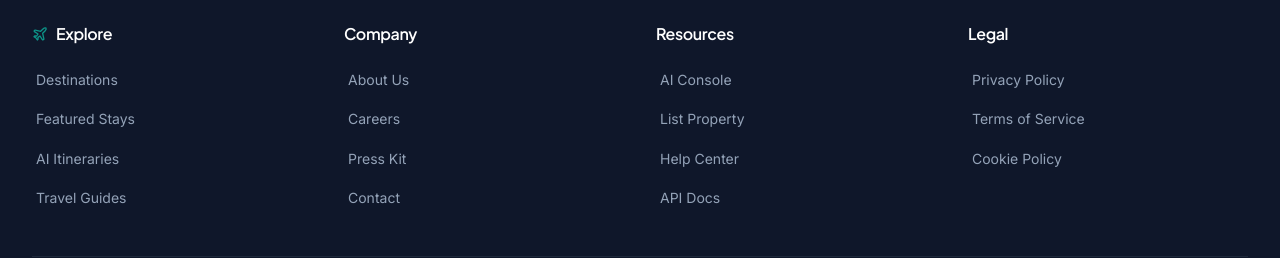
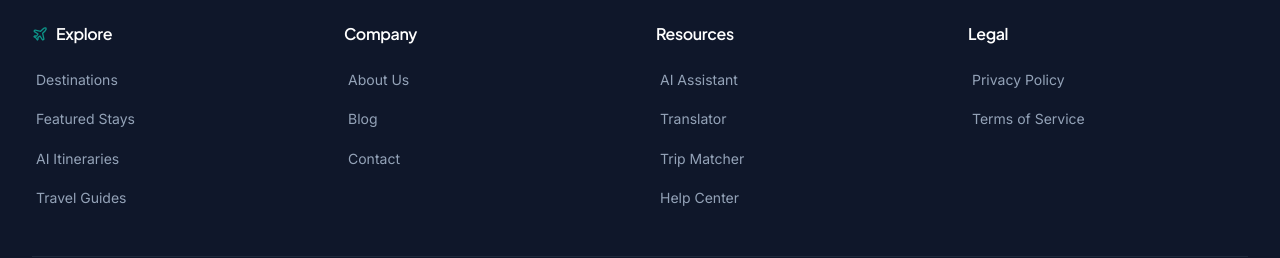
Before and after one commit to MdRoyet/nomadai-frontend, a Next.js app: page /match in a window 1280 px wide. Shown: the part 1324-1582 px from the top of the page. Built offline with nearby package versions, Linux system fonts and the light colour scheme; no server answers.

Commit message:
fix: update footer links to point to existing pages

```diff
--- a/src/components/layout/Footer.tsx
+++ b/src/components/layout/Footer.tsx
@@ -23,20 +23,18 @@ const footerLinks = {
   ],
   company: [
     { label: "About Us", href: "/about" },
-    { label: "Careers", href: "/careers" },
-    { label: "Press Kit", href: "/press" },
+    { label: "Blog", href: "/blog" },
     { label: "Contact", href: "/contact" },
   ],
   resources: [
-    { label: "AI Console", href: "/dashboard/ai" },
-    { label: "List Property", href: "/items/add" },
+    { label: "AI Assistant", href: "/ai-assistant" },
+    { label: "Translator", href: "/translate" },
+    { label: "Trip Matcher", href: "/match" },
     { label: "Help Center", href: "/help" },
-    { label: "API Docs", href: "/docs" },
   ],
   legal: [
     { label: "Privacy Policy", href: "/privacy" },
     { label: "Terms of Service", href: "/terms" },
-    { label: "Cookie Policy", href: "/cookies" },
   ],
 };
 
```
Also changed, not shown: 1 other file (tests, documents, lock files or other folders).
